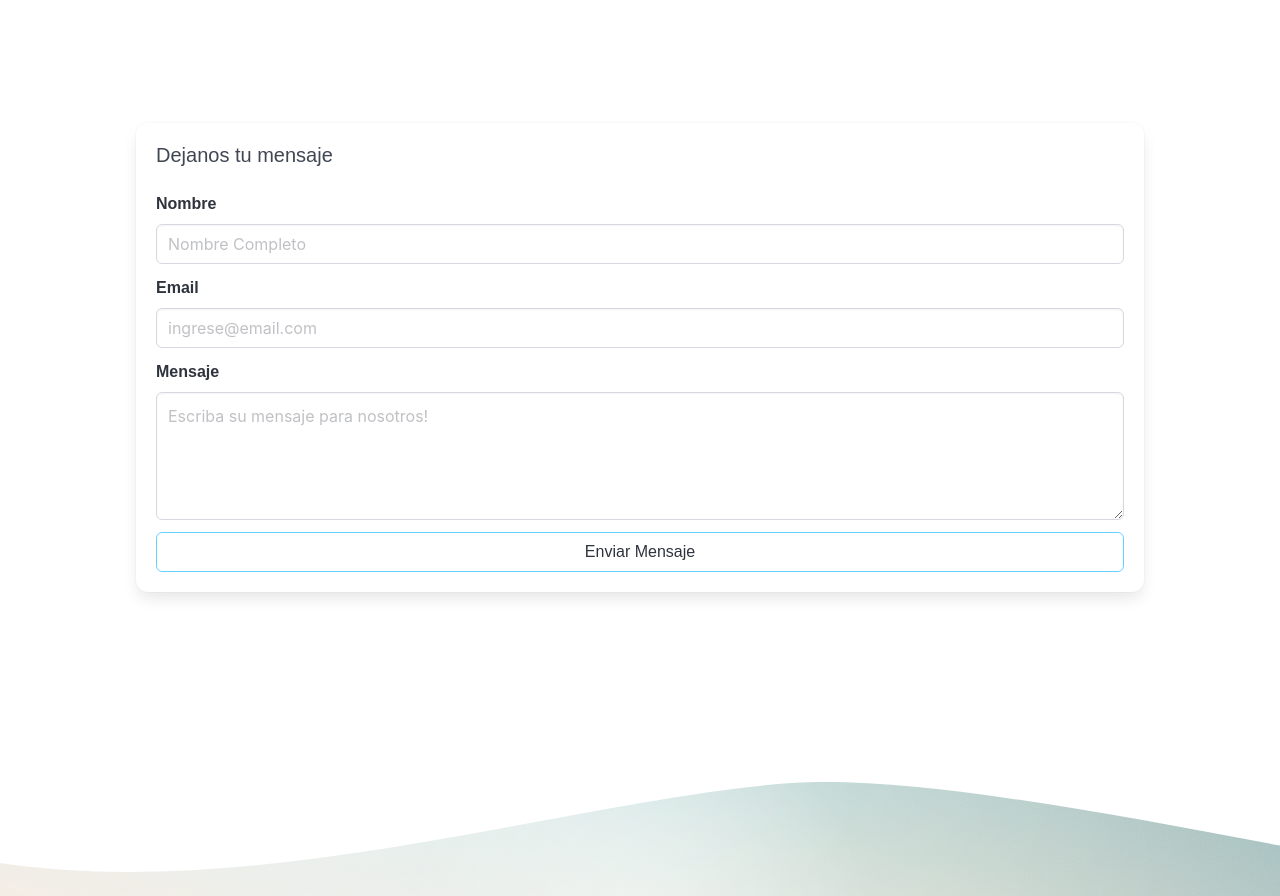
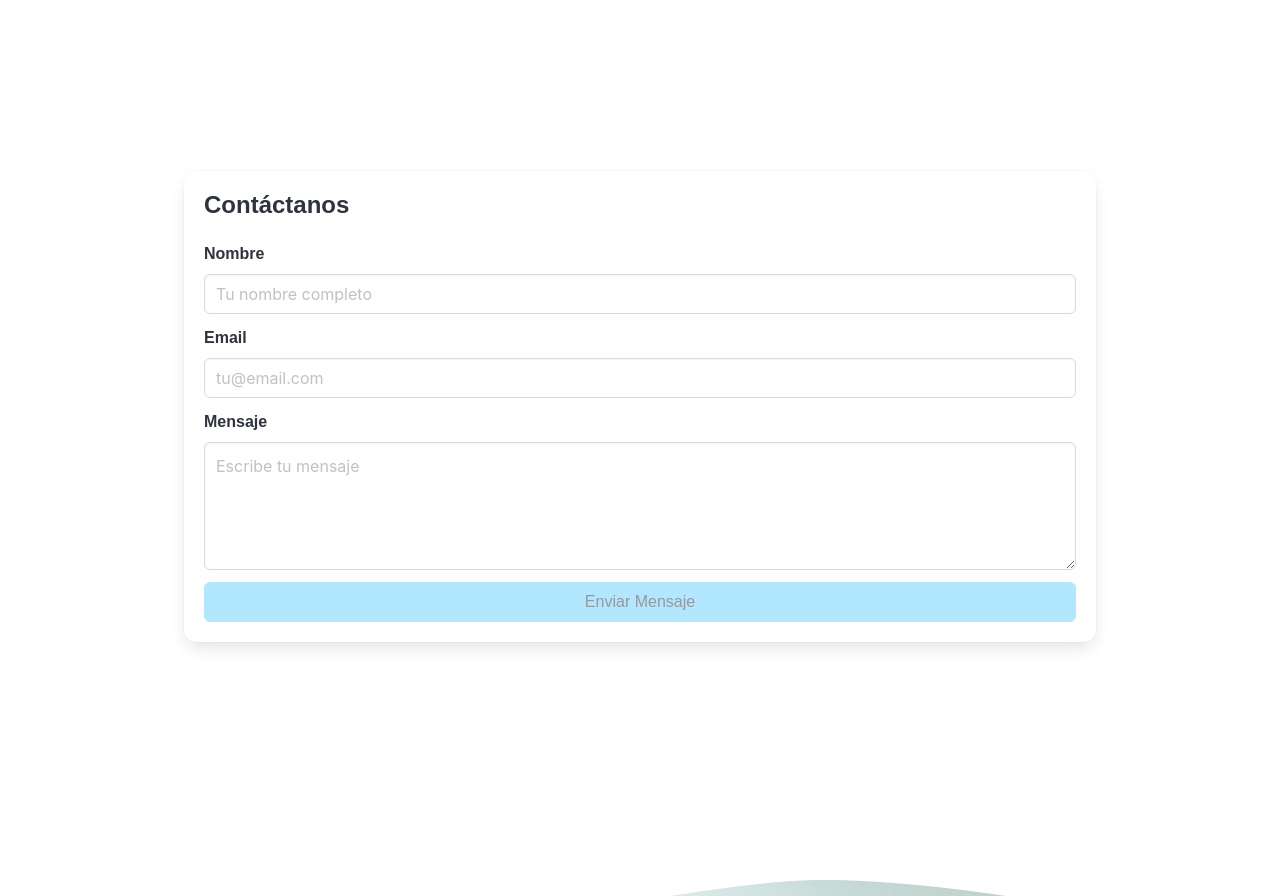
Before and after one commit to notjuanitorres/proyecto2024-CEDICA, a Vue app in the folder portal/: page / in a window 1280 px wide. Shown: the part 1760-2656 px from the top of the page. Built offline with nearby package versions, Linux system fonts and the light colour scheme; no server answers.

Commit message:
add recaptcha and debounced validation to the form

```diff
--- a/portal/package.json
+++ b/portal/package.json
@@ -16,6 +16,7 @@
     "axios": "^1.7.7",
     "bulma": "^1.0.2",
     "install": "^0.13.0",
+    "lodash-es": "^4.17.21",
     "pinia": "^2.2.6",
     "vue": "^3.5.12",
     "vue-router": "^4.4.5",
--- a/portal/src/components/ContactForm.vue
+++ b/portal/src/components/ContactForm.vue
@@ -1,81 +1,159 @@
 <script setup>
-import { ref, reactive } from 'vue'
+import { ref, reactive, computed, onMounted } from 'vue'
 import { useContactStore } from '@/stores/contact'
 import { contactSchema } from '@/utils/validation'
+import { debounce } from 'lodash-es'
 
+const siteKey = import.meta.env.VITE_CAPTCHA_SITE_KEY
 const contactStore = useContactStore()
-const submitStatus = ref({ type: null, message: '' })
+
 const formData = reactive({
   name: '',
   email: '',
-  message: '',
-})
-const errors = reactive({
-  name: '',
-  email: '',
-  message: '',
+  message: ''
 })
 
-const resetErrors = () => {
-  errors.name = ''
-  errors.email = ''
-  errors.message = ''
+const validationState = reactive({
+  name: { valid: false, error: '' },
+  email: { valid: false, error: '' },
+  message: { valid: false, error: '' },
+  recaptcha: { valid: false, error: '' }
+})
+
+const submitStatus = ref({ type: null, message: '' })
+
+const isFormValid = computed(() => {
+  console.log(Object.values(validationState))
+  return Object.values(validationState).every(field => field.valid)
+})
+
+const validateField = debounce(async (field) => {
+  try {
+    await contactSchema.validateAt(field, formData)
+    validationState[field] = { valid: true, error: ''}
+  } catch (err) {
+    validationState[field] = { valid: false, error: err.message}
   }
-const resetForm = () => {
-  formData.name = ''
-  formData.email = ''
-  formData.message = ''
+}, 500)
+
+const validateName = () => validateField('name')
+const validateEmail = () => validateField('email')
+const validateMessage = () => validateField('message')
+
+const validateRecaptcha = () => {
+  const recaptchaResponse = window.grecaptcha.getResponse()
+
+  if (recaptchaResponse) {
+    validationState.recaptcha = { valid: true, error: ''}
+  } else {
+    validationState.recaptcha = { valid: false, error: ''}
   }
-const setErrors = (err) => {
-    if (err.name === 'ValidationError' && err.inner) {
-      err.inner.forEach((error) => {
-        errors[error.path] = error.message
+}
+
+const handleSubmit = async () => {
+  submitStatus.value = { type: null, message: '' }
+
+  await Promise.all([
+    validateField('name'),
+    validateField('email'),
+    validateField('message')
+  ])
+
+  validateRecaptcha()
+
+  if (isFormValid.value) {
+    try {
+      contactStore.loading = true
+      const recaptchaToken = window.grecaptcha.getResponse()
+
+      const success = await contactStore.submitContact({
+        ...formData,
+        recaptchaToken
       })
-    } else {
+
+      if (success) {
+        resetForm()
+        submitStatus.value = {
+          type: 'success',
+          message: 'Mensaje enviado! Pronto le responderemos'
+        }
+      }
+    } catch (error) {
+      console.log(error)
       submitStatus.value = {
         type: 'error',
-        message:
-          contactStore.error ||
-          'No hemos podido enviar el mensaje. Intente nuevamente en unos momentos',
+        message: 'No hemos podido enviar el mensaje. Intente nuevamente en unos momentos'
+      }
+    } finally {
+      contactStore.loading = false
     }
   }
 }
 
-const handleSubmit = async () => {
-  resetErrors();
-  contactStore.loading = true;
+const resetForm = () => {
+  Object.keys(formData).forEach(key => {
+    formData[key] = ''
+    validationState[key] = { valid: false, error: ''}
+  })
+
+  window.grecaptcha.reset()
+}
+
+const loadRecaptchaScript = () => {
+  return new Promise((resolve, reject) => {
+    const script = document.createElement('script')
+    script.src = 'https://www.google.com/recaptcha/api.js'
+    script.async = true
+    script.defer = true
+    script.onload = resolve
+    script.onerror = reject
+    document.head.appendChild(script)
+  })
+}
+
+window.onRecaptchaSuccess = () => {
+  validateRecaptcha()
+}
+
+window.onRecaptchaExpired = () => {
+  validationState.recaptcha = { valid: false, error: 'reCAPTCHA has expired' }
+}
+
+onMounted(async () => {
   try {
-    await contactSchema.validate(formData, { abortEarly: false })
-    const success = await contactStore.submitContact({ ...formData })
-    if (success) {
-      submitStatus.value = { type: 'success', message: 'Mensaje enviado! Pronto le responderemos' }
-      resetForm()
+    await loadRecaptchaScript()
+  } catch (error) {
+    console.error('Failed to load reCAPTCHA:', error)
   }
-  } catch (err) {
-    setErrors(err)
-  } finally {
-    contactStore.loading = false // End loading
-  }
-}
+})
 </script>
 
 <template>
+  <div class="section">
     <div class="container">
       <form @submit.prevent="handleSubmit" class="box">
-      <h3 class="subtitle">Dejanos tu mensaje</h3>
+        <h2 class="title is-4 mb-5">Contáctanos</h2>
+
         <div class="field">
           <label class="label">Nombre</label>
           <div class="control">
             <input
               v-model="formData.name"
+              @input="validateName"
               type="text"
               class="input"
-            :class="{ 'is-danger': errors.name }"
-            placeholder="Nombre Completo"
+              :class="{
+                'is-success': validationState.name.valid,
+                'is-danger': !validationState.name.valid && validationState.name.error
+              }"
+              placeholder="Tu nombre completo"
             />
           </div>
-        <p v-if="errors.name" class="help is-danger">
-          {{ errors.name }}
+          <p
+            v-if="!validationState.name.valid && validationState.name.error"
+            class="help is-danger"
+          >
+            {{ validationState.name.error }}
           </p>
         </div>
 
@@ -84,14 +162,21 @@ const handleSubmit = async () => {
           <div class="control">
             <input
               v-model="formData.email"
+              @input="validateEmail"
               type="email"
               class="input"
-            :class="{ 'is-danger': errors.email }"
-            placeholder="ingrese@email.com"
+              :class="{
+                'is-success': validationState.email.valid,
+                'is-danger': !validationState.email.valid && validationState.email.error
+              }"
+              placeholder="tu@email.com"
             />
           </div>
-        <p v-if="errors.email" class="help is-danger">
-          {{ errors.email }}
+          <p
+            v-if="!validationState.email.valid && validationState.email.error"
+            class="help is-danger"
+          >
+            {{ validationState.email.error }}
           </p>
         </div>
 
@@ -100,34 +185,59 @@ const handleSubmit = async () => {
           <div class="control">
             <textarea
               v-model="formData.message"
+              @input="validateMessage"
               class="textarea"
-            :class="{ 'is-danger': errors.message }"
-            placeholder="Escriba su mensaje para nosotros!"
+              :class="{
+                'is-success': validationState.message.valid,
+                'is-danger': !validationState.message.valid && validationState.message.error
+              }"
+              placeholder="Escribe tu mensaje"
             ></textarea>
           </div>
-        <p v-if="errors.message" class="help is-danger">
-          {{ errors.message }}
+          <p
+            v-if="!validationState.message.valid && validationState.message.error"
+            class="help is-danger"
+          >
+            {{ validationState.message.error }}
           </p>
         </div>
+
+        <div
+          class="g-recaptcha"
+          :data-sitekey="siteKey"
+          data-callback="onRecaptchaSuccess"
+          data-expired-callback="onRecaptchaExpired"
+        ></div>
+        <p
+          v-if="validationState.recaptcha.error"
+          class="help is-danger"
+        >
+          {{ validationState.recaptcha.error }}
+        </p>
 
         <div class="field">
           <div class="control">
             <button
               type="submit"
-            class="button is-info is-outlined has-text-dark is-fullwidth"
-            :class="{ 'is-loading': contactStore.loading }"
+              class="button is-primary is-fullwidth mt-2 is-info is-outlined has-text-dark"
+              :class="{
+                'is-loading': contactStore.loading,
+                'is-disabled': !isFormValid
+              }"
+              :disabled="!isFormValid"
             >
               Enviar Mensaje
             </button>
           </div>
         </div>
 
-      <div v-if="submitStatus.type === 'success'" class="notification is-success">
+        <div v-if="submitStatus.type === 'success'" class="notification is-success mt-4">
           {{ submitStatus.message }}
         </div>
-      <div v-if="submitStatus.type === 'error'" class="notification is-danger">
+        <div v-if="submitStatus.type === 'error'" class="notification is-danger mt-4">
           {{ submitStatus.message }}
         </div>
       </form>
     </div>
+  </div>
 </template>
```
Also changed, not shown: 2 other files (tests, documents, lock files or other folders). Lines whose indentation alone changed are shown as unchanged.
